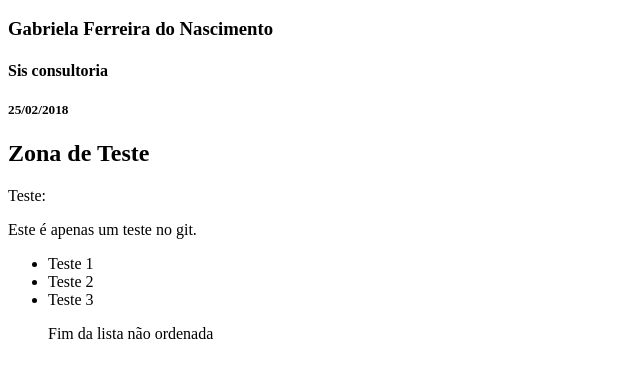
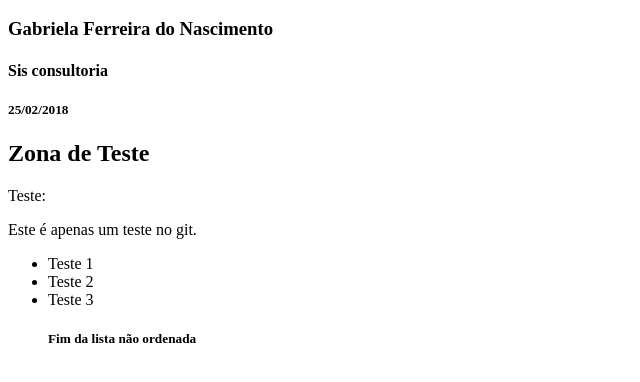
Before and after one commit to gabferreiraan/gabferreiraan.github.io, a plain HTML site: page index.html in a window 1280 px wide. Shown: the part 48-430 px from the top of the page, without its empty margins (0-640 px from the left). Drawn offline with Linux system fonts and the light colour scheme.

Commit message:
remocao paragrafo para h5 ul

```diff
--- a/index.html
+++ b/index.html
@@ -18,7 +18,7 @@
 <li>Teste 2</li>
 <li>Teste 3</li>
 
-<p>Fim da lista não ordenada</p>
+<h5>Fim da lista não ordenada<h5>
 </ul>
 </body>
 </html>
```
